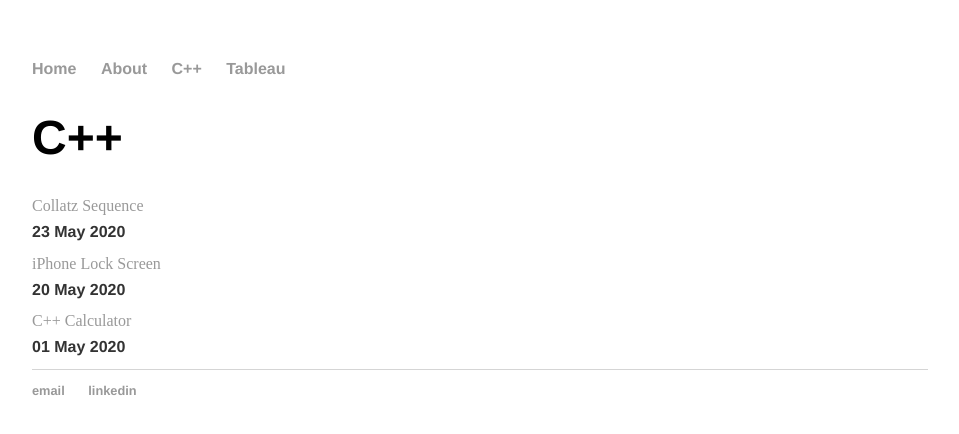
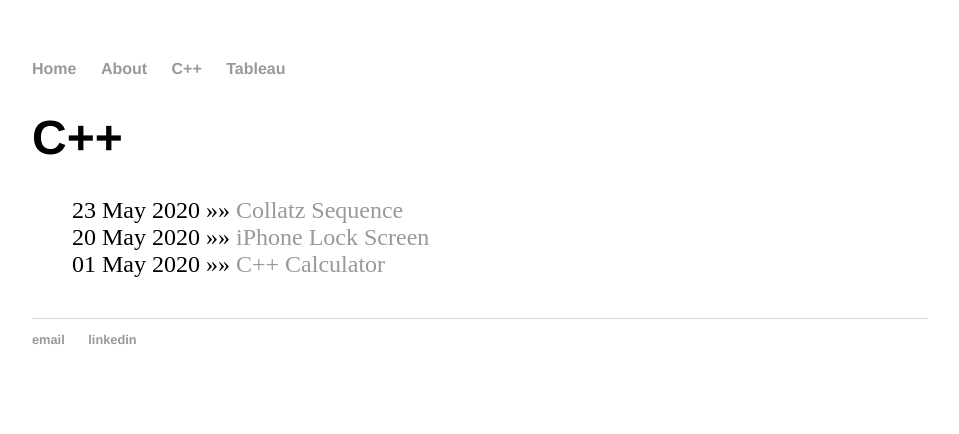
Before and after one commit to cchanzl/Lock-Screen, a Jekyll site: the page built from cpp/index.html, in a window 1280 px wide. Shown: the top 434 px of the page, without its empty margins (160-1119 px from the left). Built offline with Jekyll 4.4.1, drawn with Linux system fonts in a browser that asks for light colours.

Commit message:
Update index.html

```diff
--- a/cpp/index.html
+++ b/cpp/index.html
@@ -3,16 +3,10 @@ layout: default
 title: C++
 ---
 	<h1>{{ page.title }}</h1>
-	<div class="posts">
+	<ul class="posts">
 	  {% for post in site.posts %}
-
 		{% if post.categories contains "cpp" %}
-
-		<a href="{{ post.url }}" title="{{ post.title }}"> {{ post.title }} </a>
-		<br>
-		<h2>{{ post.date | date_to_string }}</h2>
-
-		{% endif %}
-
+	    <li><span>{{ post.date | date_to_string }}</span> »» <a href="{{ post.url }}" title="{{ post.title }}">{{ post.title }}</a></li>
+	  {% endif %}
 	  {% endfor %}
-	</div>
+	</ul>
```
